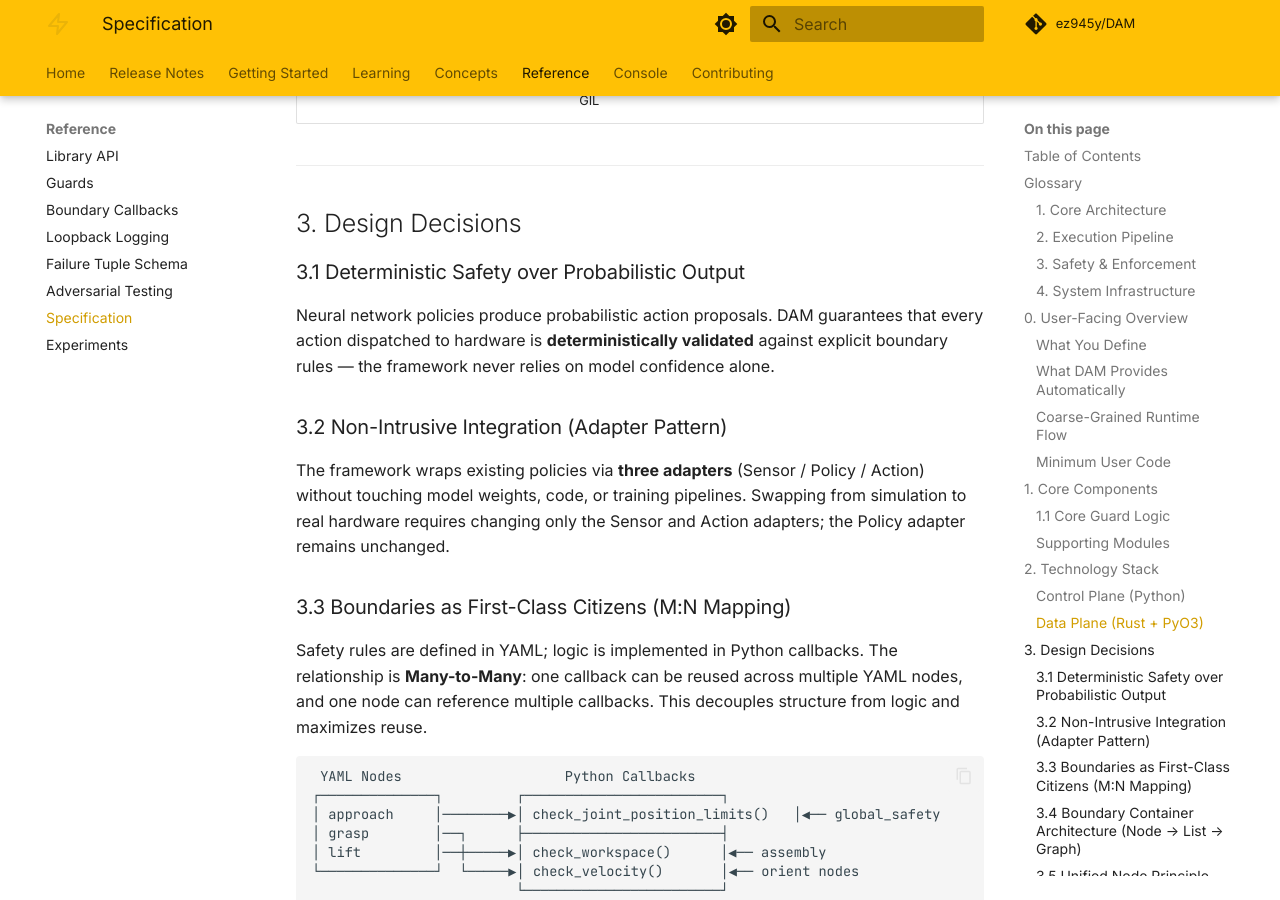
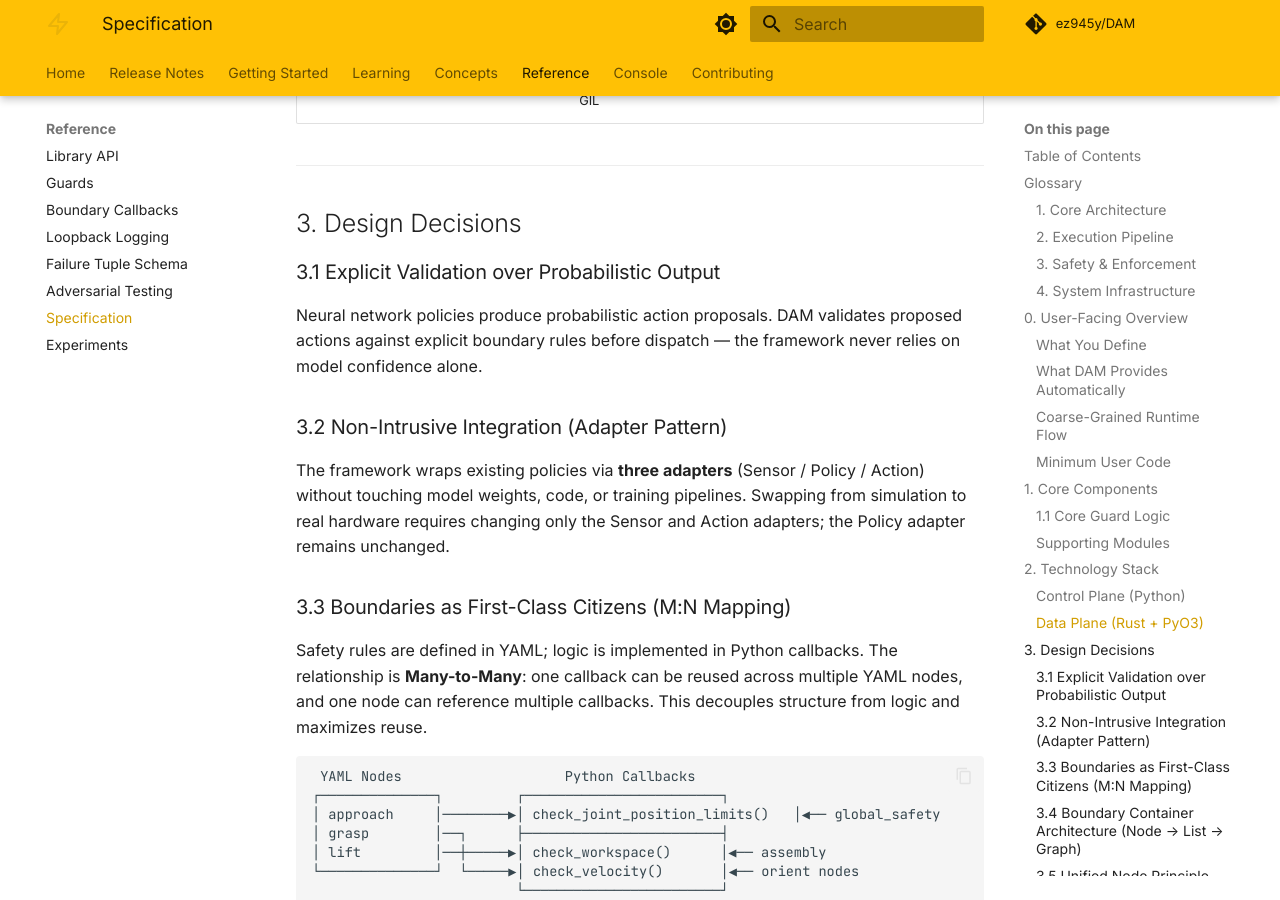
Before and after one commit to ez945y/DAM, an MkDocs documentation site: the page built from docs/DAM_Specification.md, in a window 1280 px wide and 900 px high, scrolled down 9792 px. Built offline with MkDocs 1.6.1 and Material for MkDocs 9.7.7, drawn with Linux system fonts in a browser that asks for light colours; comment, search, counter and statistics services are not loaded.

Commit message:
feat: guard deterministic safety wording

```diff
--- a/docs/DAM_Specification.md
+++ b/docs/DAM_Specification.md
@@ -274,9 +274,9 @@ DAM's modules are organized into two distinct responsibilities: **Core Guard Log
 
 ## 3. Design Decisions
 
-### 3.1 Deterministic Safety over Probabilistic Output
-
-Neural network policies produce probabilistic action proposals. DAM guarantees that every action dispatched to hardware is **deterministically validated** against explicit boundary rules — the framework never relies on model confidence alone.
+### 3.1 Explicit Validation over Probabilistic Output
+
+Neural network policies produce probabilistic action proposals. DAM validates proposed actions against explicit boundary rules before dispatch — the framework never relies on model confidence alone.
 
 ### 3.2 Non-Intrusive Integration (Adapter Pattern)
 
--- a/harness/docs/check_docs.py
+++ b/harness/docs/check_docs.py
@@ -28,6 +28,7 @@ FORBIDDEN_PATTERNS = {
     r"ready to deploy safety-critical": "Avoid claiming safety-critical deployment readiness.",
     r"production-ready Stackfiles": "Prefer validated or deployment-oriented Stackfiles.",
     r"Fully implemented and production-ready": "Avoid production-readiness claims in research-grade docs.",
+    r"Deterministic Safety": "Avoid deterministic safety claims in research-grade docs.",
 }
 
 
```
Also changed, not shown: 1 other file.
